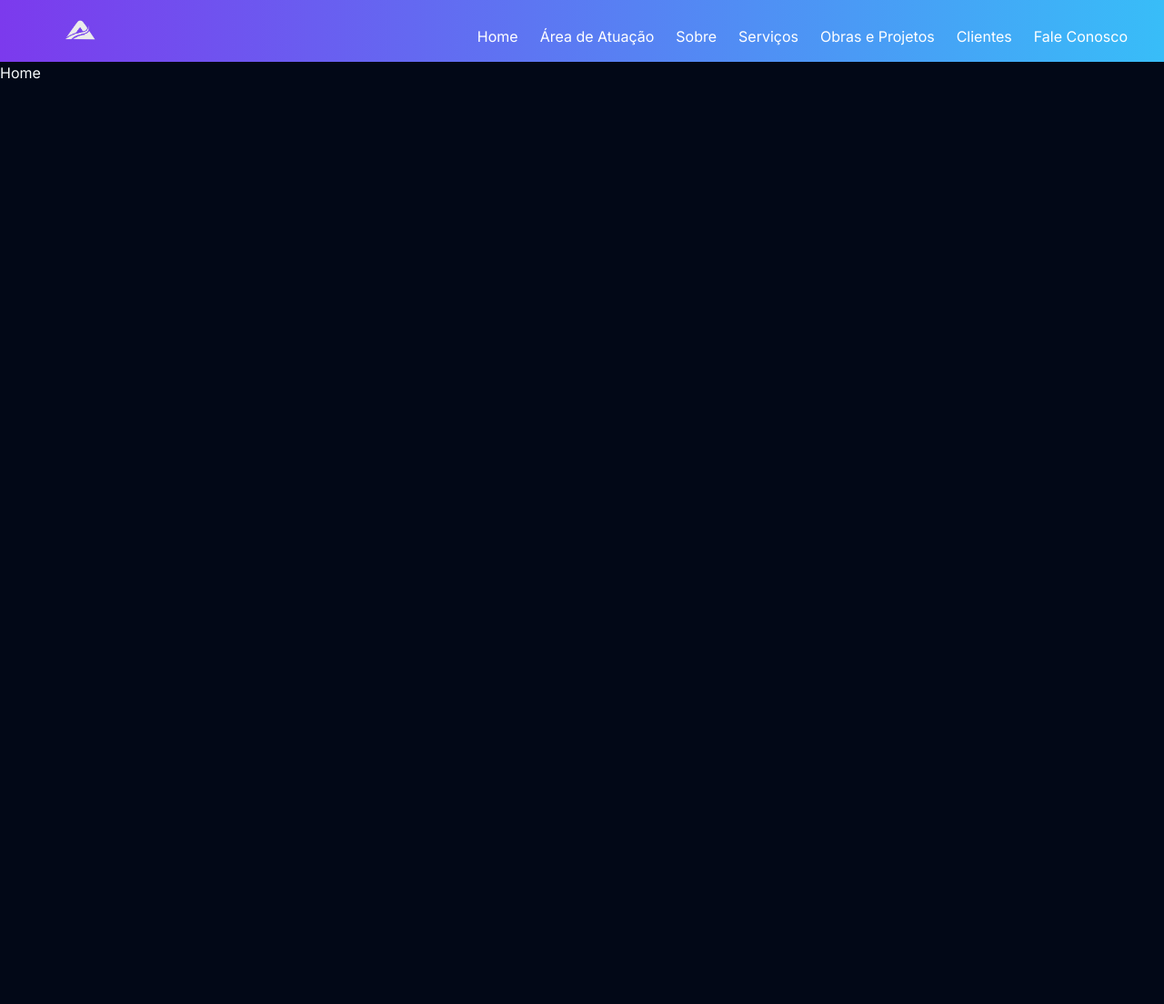
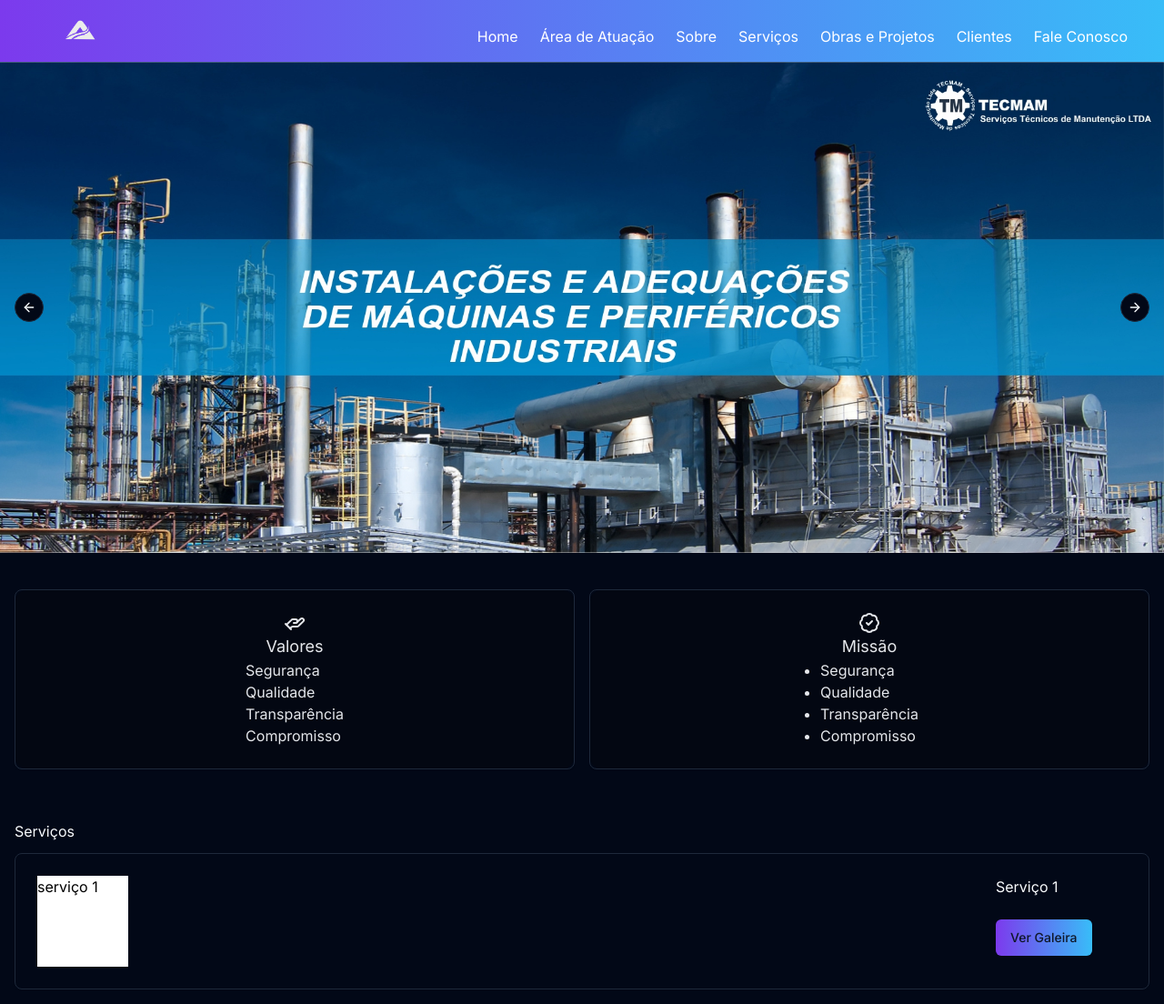
Before and after one commit to DevRick556/america-do-sull, a Next.js app: page / in a window 1280 px wide. Shown: the whole page at 91% size. Before the commit the page ends 800 px from the top, so only its background shows below. Built offline with nearby package versions, Linux system fonts and the light colour scheme.

Commit message:
feat: add new sessions to homePage

```diff
--- a/app/(home)/page.tsx
+++ b/app/(home)/page.tsx
@@ -1,6 +1,20 @@
+import Hero from "./_components/hero";
+import Qualidades from "./_components/qualidades";
+import Servicos from "./_components/servicos";
 
 const  HomePage = () => {
-  return ( <h1 className="bg-500">Home</h1> );
+  return (
+    <div className="w-full items-center justify-center space-y-6">
+      <Hero/>
+      <div>
+        <Qualidades/>
+      </div>
+      <div className="p-4 space-y-3">
+      <h2>Serviços</h2>
+        <Servicos />
+      </div>
+    </div>
+  );
 }
 
 export default HomePage
```
